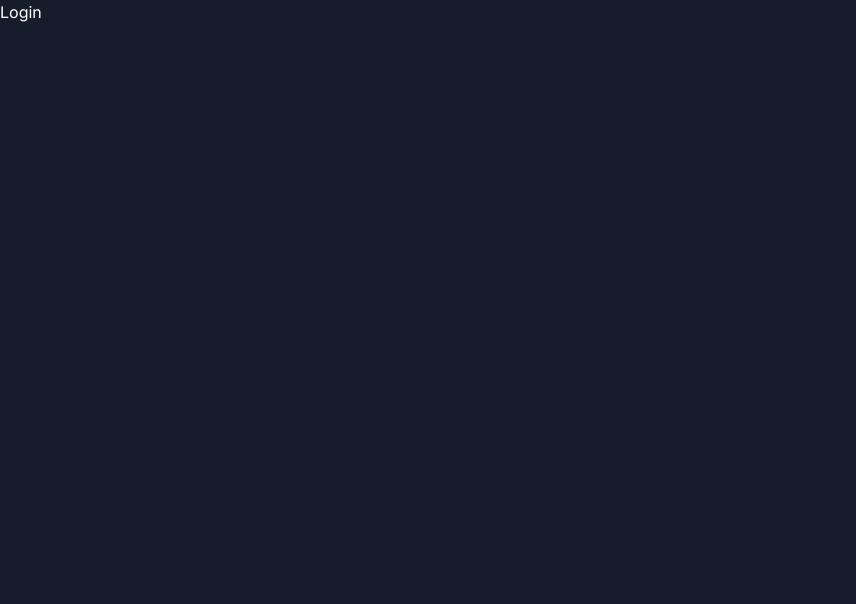
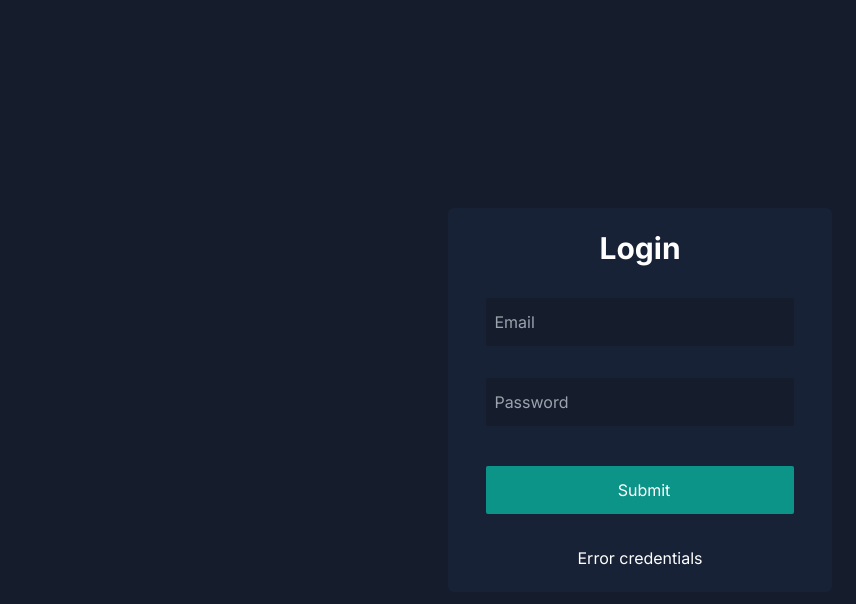
Before and after one commit to valdir-ti/admin, a Next.js app: page /login in a window 1280 px wide. Shown: the top 604 px of the page, without its empty margins (0-856 px from the left). Built offline with nearby package versions, Linux system fonts and the light colour scheme.

Commit message:
feat: create login page design

```diff
--- a/src/app/login/page.tsx
+++ b/src/app/login/page.tsx
@@ -1,5 +1,13 @@
 export default function Home() {
   return (
-    <div>Login</div>
+    <div className="grid place-content-center h-screen w-full">
+        <form className="flex flex-col items-center justify-center bg-[--bgSoft] rounded-md w-96 h-96 gap-8">
+          <h3 className="font-bold text-3xl">Login</h3>
+          <input type="email" placeholder="Email" className="w-[80%] h-12 rounded-sm bg-[--bg] pl-2 border-0"/>
+          <input type="password" placeholder="Password" className="w-[80%] h-12 rounded-sm bg-[--bg] pl-2 border-0"/>
+          <button className="w-[80%] h-12 rounded-sm bg-teal-600 pl-2 border-0 mt-2">Submit</button>
+          <span>Error credentials</span>
+        </form>
+    </div>
   )
 }
```
